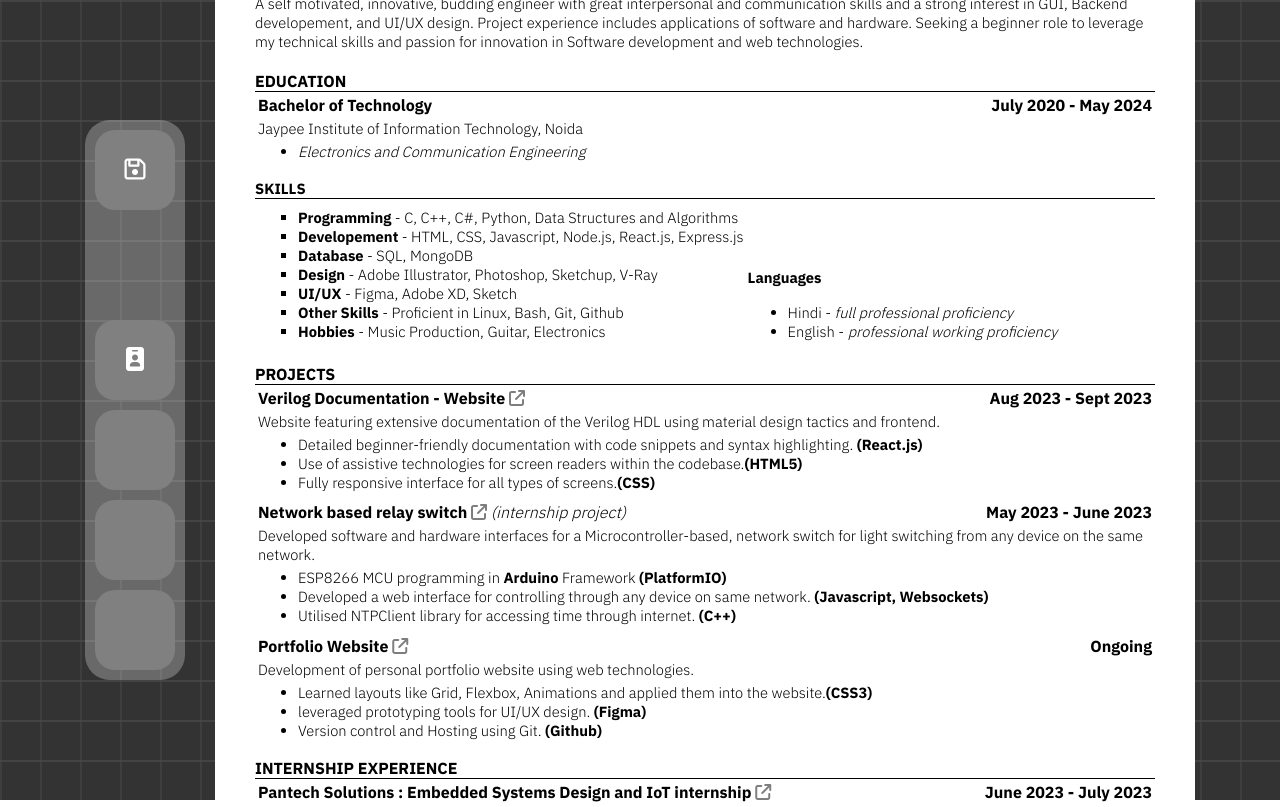
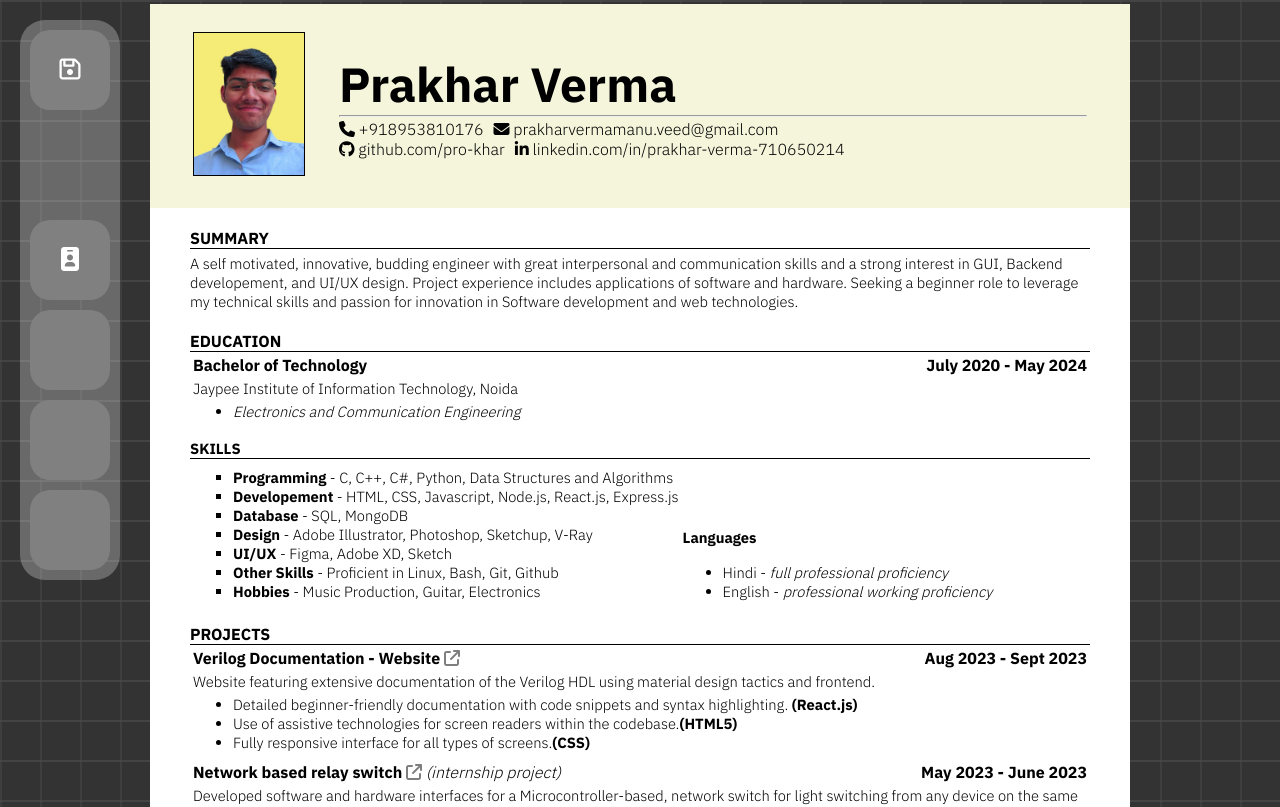
Before and after one commit to pro-khar/resume-builder, a React (Vite) app in the folder core/: page / in a window 1280 px wide. Shown: the top 807 px of the page. Built offline with nearby package versions, Linux system fonts and the light colour scheme.

Commit message:
css fixes and navbar positioning

```diff
--- a/core/src/index.css
+++ b/core/src/index.css
@@ -1,5 +1,3 @@
-
-
 html{
     font-family: 'IBM Plex sans', monospace;
     font-weight: 300;
@@ -8,17 +6,21 @@ html{
 }
 body{
     margin: 0;
-    min-height: 1320px;
-    max-height: 1320px;
+
+    /* min-height: 1320px;
+    max-height: 1320px;     */
 }
 
 .root{
-    height: 100vh;
+    /* height: 100vh; */
     display: flex;
     flex-direction: row;
     justify-content: center;
     align-items: center;
     gap: 30px;
+
+    min-height: 1320px;
+    max-height: 1320px;
 }
 
 
--- a/core/src/main.jsx
+++ b/core/src/main.jsx
@@ -6,11 +6,15 @@ import App from './app.jsx'
 import MenuBar from './menubar.jsx'
 
 ReactDOM.createRoot(document.getElementById('root')).render(
-  <div className='root' style={{
+  <>
+    <MenuBar />
+    <div className='root' style={{
   background: "#333", backgroundImage: "linear-gradient(rgba(75, 75, 75, 0.7) .1em, transparent .1em), linear-gradient(90deg, rgba(67, 67, 67, 0.7) .1em, transparent .1em)",
 backgroundSize: "2.5em 2.5em"}}>
 
-    <MenuBar />
+
     <App />
   </div>
+  </>
+
 )
--- a/core/src/menubar.css
+++ b/core/src/menubar.css
@@ -6,6 +6,10 @@
     display: flex;
     flex-direction: column;
     gap: 10px;
+
+    position: fixed;
+    margin-left: 20px;
+    margin-top: 20px;
 }
 .button{
     background-color: gray;
--- a/core/src/menubar.jsx
+++ b/core/src/menubar.jsx
@@ -8,7 +8,7 @@ function MenuBar(){
             var printWindow = window.open('', '_blank');
             printWindow.document.write('<html><head><title>Resume</title>');
             printWindow.document.write('<script src="https://kit.fontawesome.com/f270a71fbc.js" crossorigin="anonymous"></script>');
-            printWindow.document.write('<link rel="stylesheet" type="text/css" href="./public/print.css">');
+            printWindow.document.write('<link rel="stylesheet" type="text/css" href="/print.css">');
             printWindow.document.write('<link rel="preconnect" href="https://fonts.googleapis.com">');
             printWindow.document.write('<link rel="preconnect" href="https://fonts.gstatic.com" crossorigin>');
             printWindow.document.write('<link href="https://fonts.googleapis.com/css2?family=IBM+Plex+Sans:wght@100;300;400;500;700&display=swap" rel="stylesheet">');
```
